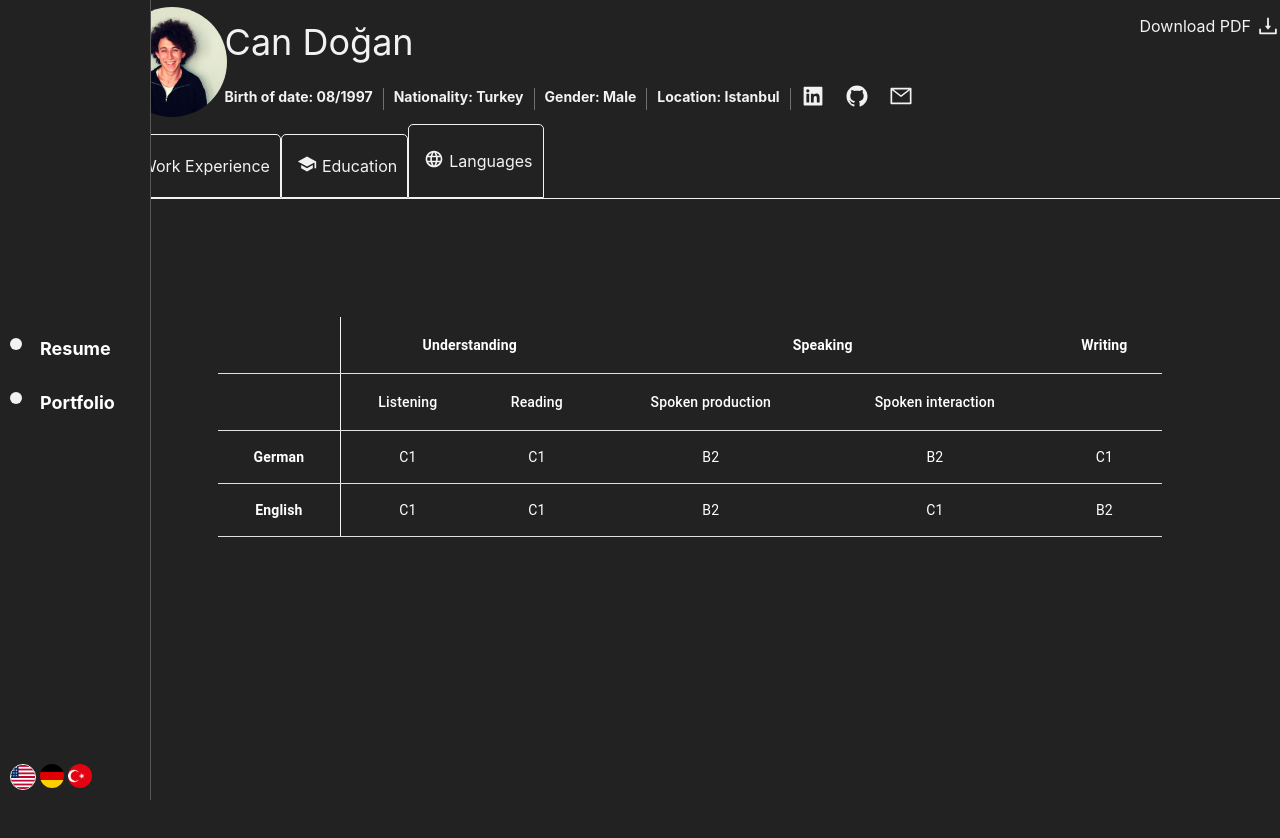
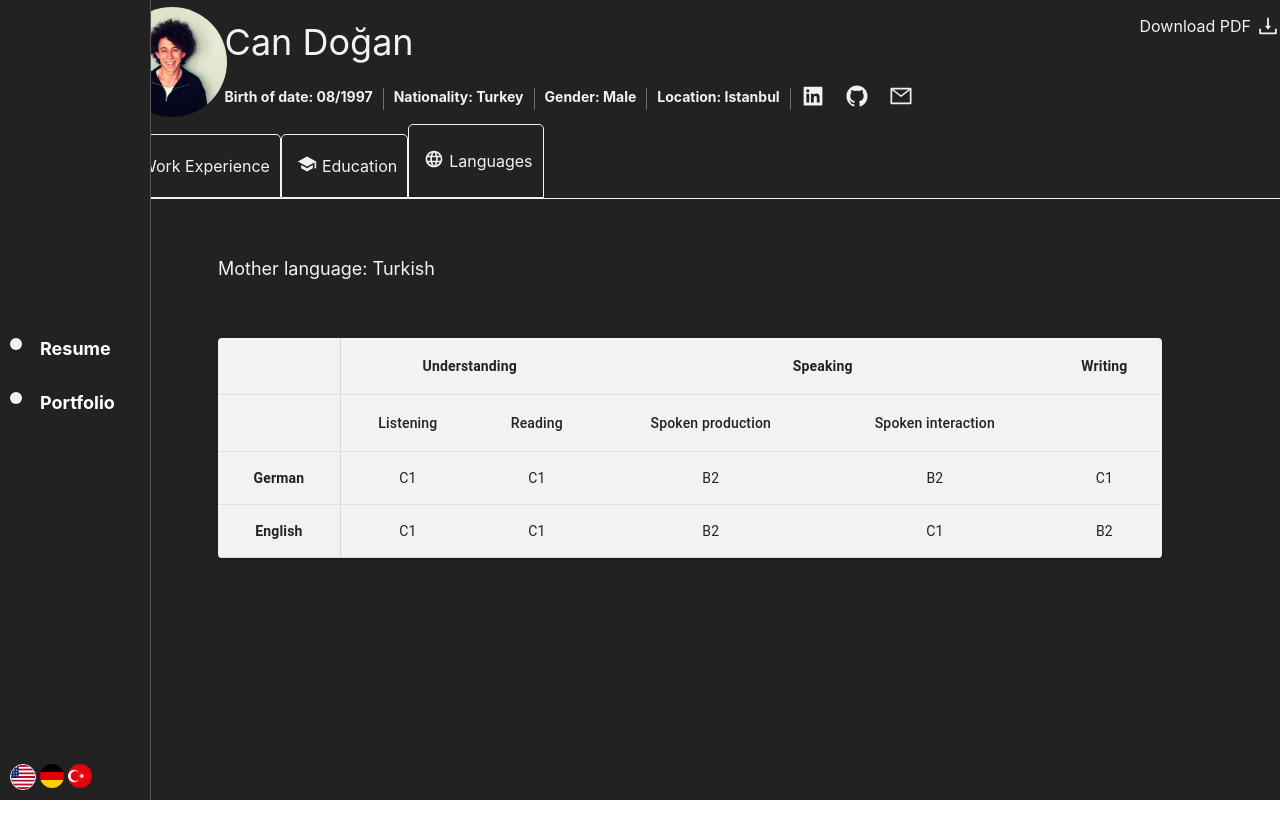
Before and after one commit to candgn/portfolio, a React (Create React App) app: page / in a window 1280 px wide. Both pictures are taken after a click on the element "Languages". After the commit the page ends 800 px from the top, so only its background shows below. Built offline with nearby package versions, Linux system fonts and the light colour scheme.

Commit message:
resume texts updated

```diff
--- a/src/Components/Common/Cards/ImageMore/ImageMore.jsx
+++ b/src/Components/Common/Cards/ImageMore/ImageMore.jsx
@@ -15,7 +15,7 @@ const ImageMore = ({ t, img, title, link }) => {
           to={link}
           className="image-more-detail-button"
           onClick={() => {
-            console.log(link);
+            // console.log(link);
           }}
         >
           <p className="image-more-more">{t("more")} &#62;</p>
--- a/src/Components/Common/LinkButton/LinkButton.jsx
+++ b/src/Components/Common/LinkButton/LinkButton.jsx
@@ -6,7 +6,7 @@ import "./LinkButton.css";
 
 const LinkButton = ({ t, variant, link }) => {
   return (
-    <Link to={link ? link : "/contact"} className="link-button">
+    <Link to={link ? link : "/"} className="link-button">
       <Button variant={variant ? variant : "contained"}>
         {t("LinkButton")}
       </Button>
--- a/src/Components/Common/ScrollIndicator/ScrollIndicator.jsx
+++ b/src/Components/Common/ScrollIndicator/ScrollIndicator.jsx
@@ -17,7 +17,7 @@ const ScrollIndicator = ({ scrolled }) => {
     window.addEventListener("scroll", onScroll);
   }
 
-  console.log(scrolled);
+  // console.log(scrolled);
   return (
     <div class="line" style={{ height: scrolled ? scrolled : scroll }}></div>
   );
--- a/src/Components/Common/Tabs/Tabs.jsx
+++ b/src/Components/Common/Tabs/Tabs.jsx
@@ -16,9 +16,7 @@ const Tabs = ({ t, tabs }) => {
     );
     setScrolled(`${scroll}%`);
 
-    if(scroll>10){
-      document.getElementById()
-    }
+
   };
 
   return (
--- a/src/Components/Resume/Components/LanguagesComponent/Languages.css
+++ b/src/Components/Resume/Components/LanguagesComponent/Languages.css
@@ -1,3 +1,11 @@
 .table-header {
   color: #f2f2f2;
 }
+
+.mother-lang-text {
+  margin: 10%;
+  margin-bottom: 0%;
+  margin-top: 5%;
+  font-size: 18px;
+  color: #f2f2f2;
+}
--- a/src/Components/Resume/Components/LanguagesComponent/Languages.jsx
+++ b/src/Components/Resume/Components/LanguagesComponent/Languages.jsx
@@ -8,18 +8,32 @@ import TableCell from "@mui/material/TableCell";
 import TableContainer from "@mui/material/TableContainer";
 import TableHead from "@mui/material/TableHead";
 import TableRow from "@mui/material/TableRow";
+import Paper from "@mui/material/Paper";
 
-const tableHeadTitle = { color: "white", fontWeight: "700" };
-const tableHeadSubTitle = { color: "white" };
+const tableHeadTitle = { color: "#222", fontWeight: "700" };
+const tableHeadSubTitle = { color: "#222" };
 
 const Languages = ({ t }) => {
   return (
-    <TableContainer>
-      <Table sx={{ margin: "10%", width: "80%" }}>
+    <div>
+      <p className="mother-lang-text">
+        {t("motherLang")}: {t("turkish")}
+      </p>
+
+      <TableContainer
+        sx={{
+          margin: "10%",
+          marginTop: "5%",
+          width: "80%",
+          backgroundColor: "#f2f2f2",
+        }}
+        component={Paper}
+      >
+        <Table aria-label="simple table">
           <TableHead>
             <TableRow>
               <TableCell
-              sx={{ ...tableHeadTitle, borderRight: "solid 1px #f2f2f2" }}
+                sx={{ ...tableHeadTitle, borderRight: "solid 1px #22222220" }}
                 align="center"
                 colSpan={3}
               ></TableCell>
@@ -35,7 +49,7 @@ const Languages = ({ t }) => {
             </TableRow>
             <TableRow>
               <TableCell
-              sx={{ ...tableHeadTitle, borderRight: "solid 1px #f2f2f2" }}
+                sx={{ ...tableHeadTitle, borderRight: "solid 1px #22222220" }}
                 align="center"
                 colSpan={3}
               ></TableCell>
@@ -61,7 +75,7 @@ const Languages = ({ t }) => {
           <TableBody>
             <TableRow>
               <TableCell
-              sx={{ ...tableHeadTitle, borderRight: "solid 1px #f2f2f2" }}
+                sx={{ ...tableHeadTitle, borderRight: "solid 1px #22222220" }}
                 align="center"
                 colSpan={3}
               >
@@ -85,7 +99,7 @@ const Languages = ({ t }) => {
             </TableRow>
             <TableRow>
               <TableCell
-              sx={{ ...tableHeadTitle, borderRight: "solid 1px #f2f2f2" }}
+                sx={{ ...tableHeadTitle, borderRight: "solid 1px #22222220" }}
                 align="center"
                 colSpan={3}
               >
@@ -110,6 +124,7 @@ const Languages = ({ t }) => {
           </TableBody>
         </Table>
       </TableContainer>
+    </div>
   );
 };
 
--- a/src/Components/Resume/ResumeContainer.css
+++ b/src/Components/Resume/ResumeContainer.css
@@ -1,8 +1,9 @@
 .resume-container {
   background-color: #222;
-  height: 100%;
+  height: 100vh;
   width: 100%;
   margin-left: 100px;
+  overflow-y: scroll;
 }
 
 @media screen and (max-width: 800px) {
@@ -16,7 +17,7 @@
 }
 
 .resume-download-pdf-link-container {
-  position: fixed;
+  position: absolute;
   right: 0;
   display: flex;
   flex-direction: row;
--- a/src/Components/Resume/constants.js
+++ b/src/Components/Resume/constants.js
@@ -128,6 +128,13 @@ const EDUCATION = [
     logo: "/logos/tdu.png",
     link: "http://www.tau.edu.tr/en",
   },
+  {
+    startDate: "2011",
+    endDate: "2025",
+    location: "istanbulTR",
+    university: "kal",
+    field: "highSchool",
+  },
 ];
 const constants = {
   PERSONAL_INFO,
--- a/src/utils/translations.js
+++ b/src/utils/translations.js
@@ -44,7 +44,7 @@ const translations = {
       mercedesDesc: "Basic Engineering Internship",
       cofounderSoft: "Co-Founder and software developer",
       digistDesc:
-        "Co-Founder of a community, which gives services in the field of Web Development, Mobile Development etc. I am developing mostly android apps and designing WordPress web sites.",
+        "Digit360 is a community established by university friends that provides web development, mobile development, and other related services. I am one of the co-founders and primarily work on Android apps and WordPress website design.",
       education: "Education",
       tdu: "Turkish-German University",
       mechatronicsEngineering: "Mechatronics Engineering",
@@ -57,17 +57,21 @@ const translations = {
       ImageTextButtonCard: "Image Text Button Card",
       gridView: "Grid View",
       ambeentDesc:
-        "I started to work as a part-time working student, and then with the end of my study, i continiued working as a full-time front-end developer. I took part in the development and optimization of the dashboard of the Wi-Fi optimization product used by enterprises and thousands of users. In addition, I gave support to another product of Ambeent, customer relations platform Yardim-Ci of vehicle technical service used by enterprises.",
+        "As part of the Ambeent team, I carry out the development and improvement of the Wi-Fi optimization product's dashboard, which is utilized by various consumers and business enterprises. In addition, I provide support for another product named Yardim-Ci, which is a customer relations platform for vehicle technical service. The start-up environment of Ambeent requires efficient and collaborative problem-solving. Therefore, I make timely decisions by relying on my technical skills.",
       cfxDesc:
-        "Cloudyflex offers flexible, powerful and economical business solutions for the Turkey and the European market, with experience in CRM and Digital Transformation. As a webmaster & developer, I have been responsible for the development of companies web site.",
+        "Cloudyflex is a company with experience in CRM and digital transformation that provides flexible, strong and cost-effective business solutions for the Turkish and European market. As a webmaster and developer, I was in charge of the development of the company's website.",
       fraunhoferDesc:
-        "I worked as an intern for Fraunhofer Institute for Production Systems and Design Technology, one of the biggest research institutes for production sciences, where I was responsible for various tasks concerning software & content management of project oho.wiki.",
+        "The Fraunhofer Institute for Production Systems and Design Technology is one of the leading research institutes for production sciences. As an intern, I participated in the project oho.wiki regarding software and content management.        ",
       twoColumnInfo: "Two Column Info Component",
       loremDesc:
         "Lorem ipsum dolor sit amet, consectetur adipiscing elit, sed do eiusmod tempor incididunt ut labore et dolore magna aliqua.",
       loremTitle: "Lorem ipsum dolor sit ",
       halfColumnText: "Half Column Text Component",
       searchComponent: "Search Component",
+      motherLang: "Mother language",
+      turkish: "Turkish",
+      kal: "Kartal Anatolian High School",
+      highSchool: "High School",
     },
   },
   tr: {
@@ -127,6 +131,10 @@ const translations = {
       fraunhoferDesc:
         "Oho.wiki projesinin yazılım ve içerik yönetimi ile ilgili çeşitli görevlerden sorumlu olduğum, üretim bilimleri için en büyük araştırma enstitülerinden biri olan Fraunhofer Üretim Sistemleri ve Tasarım Teknolojisi Enstitüsü'nde stajyer olarak çalıştım.",
       searchComponent: "Komponent Ara",
+      motherLang: "Ana dil",
+      turkish: "Türkçe",
+      kal: "Kartal Anadolu Lisesi",
+      highSchool: "Lise",
     },
   },
   de: {
@@ -189,6 +197,10 @@ const translations = {
       fraunhoferDesc:
         "Ich arbeitete als Praktikant für das Fraunhofer-Institut für Produktionsanlagen und Konstruktionstechnik, eines der größten Forschungsinstitute für Produktionswissenschaften, wo ich für verschiedene Aufgaben im Software- und Content-Management des Projekts oho.wiki verantwortlich war.",
       searchComponent: "Suche Komponenten",
+      motherLang: "Muttersprache",
+      turkish: "Türkisch",
+      kal: "Kartal Anatolian Gymnasium",
+      highSchool: "Gymnasium",
     },
   },
 };
```
Also changed, not shown: src/Components/Resume/ResumeContainer.jsx (+11 -3 lines). Lines whose indentation alone changed are shown as unchanged.
